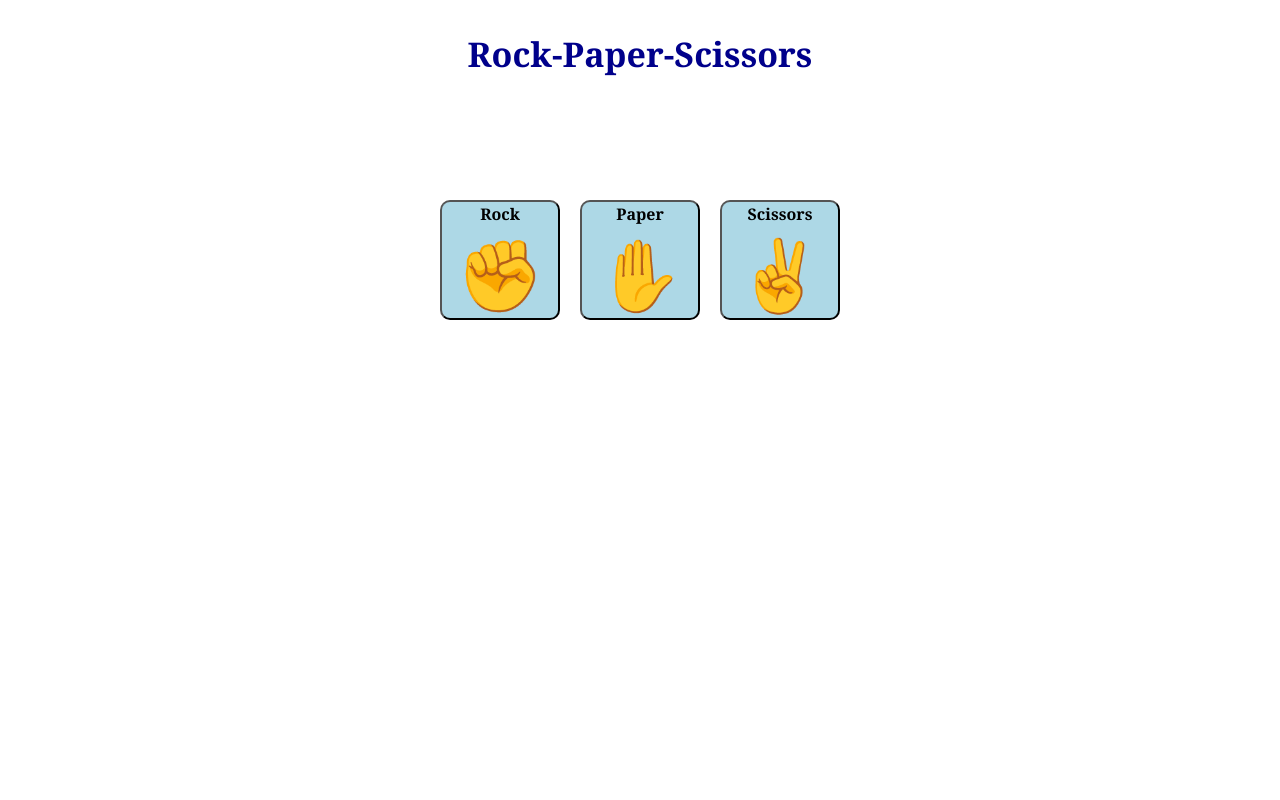
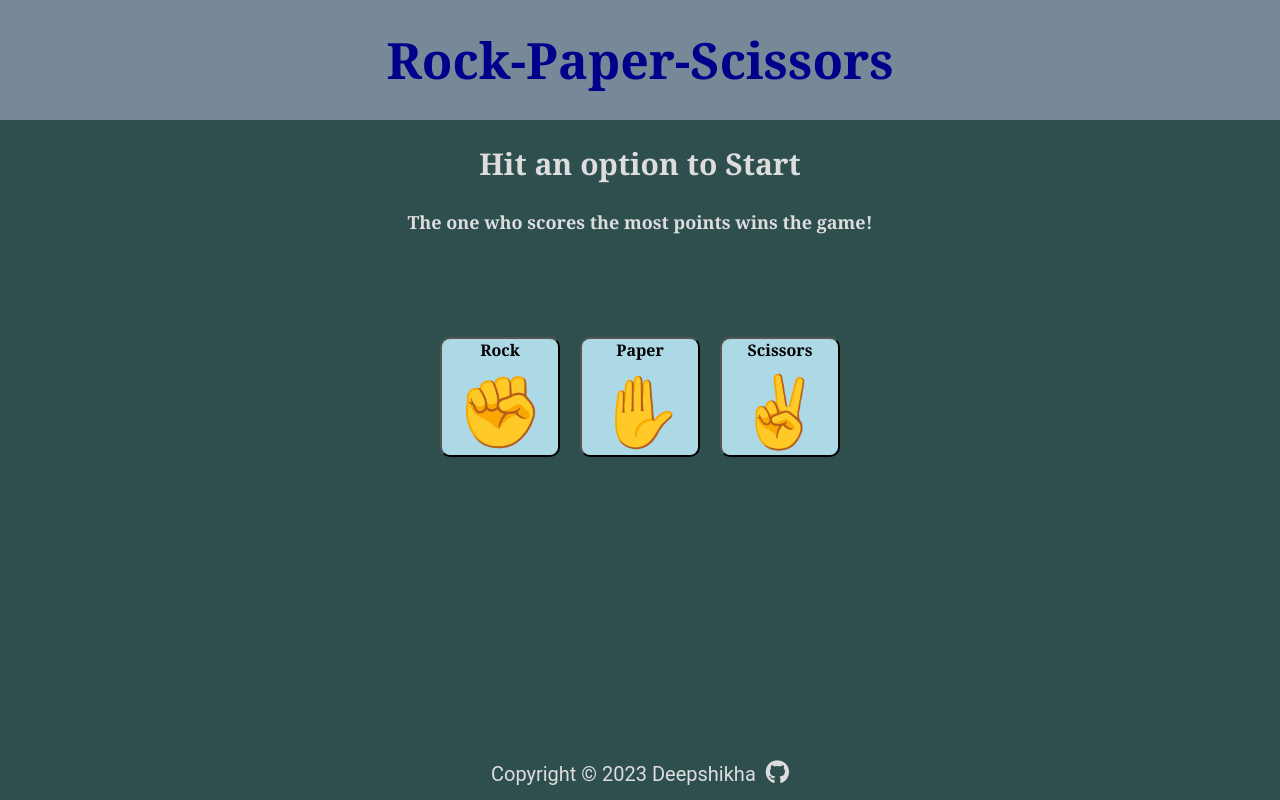
Before and after one commit to deepshikha2511/Rock-Paper-Scissors, a website: page index.html in a window 1280 px wide. Drawn offline with Linux system fonts and the light colour scheme.

Commit message:
added css

```diff
--- a/index.html
+++ b/index.html
@@ -3,8 +3,10 @@
 <head>
     <meta charset="utf-8" />
     <meta name = "viewport" content="width=device-width", initial-scale = "1.0" />
+    <link rel="stylesheet" href="https://cdnjs.cloudflare.com/ajax/libs/font-awesome/6.0.0-beta3/css/all.min.css">
     <title>Rock-Paper-Scissors</title>
     <link rel = "stylesheet" href = "style.css"/>
+    <link rel =  "shortcut icon" href= "favicon.ico"/>
 </head>
 <body>
     <header>
@@ -13,12 +15,10 @@
     </header>
 
     <main class = "main">
-        <!-- <div class ="scoreboard">
-
-        </div> -->
+        <div class="scoreboard">
+            <h2 class="score-info" id="scoreInfo">Hit an option to Start</h2>
+            <h3 class="score-message" id="scoreMessage">The one who scores the most points wins the game!</h3>
         <div id="results" class="result"></div>
-
-
 
         <div class = "button">
             <button id="Rock" class="button-sq">Rock
@@ -31,6 +31,19 @@
                 <div class="sign">✌</div>
             </button>
         </div>
+
+<footer class="footer">
+    <p>
+      Copyright ©
+      <script>
+        document.write(new Date().getFullYear())
+      </script>
+      Deepshikha
+    </p>
+    <a href="https://github.com/deepshikha2511">
+      <i class="fab fa-github"></i
+    ></a>
+  </footer>
 </main>
 
   <script src="RockPaperScissors.js"></script>
--- a/style.css
+++ b/style.css
@@ -24,7 +24,7 @@
   }
 
   .title{
-    font-size: 34px;
+    font-size: 50px;
     font-family:Cambria, Cochin, Georgia, Times, 'Times New Roman', serif;
     color : darkblue;
   }
@@ -45,13 +45,28 @@
   }
 
 
-
-
-
 .header{
     display : flex;
     justify-content: center;
+    background-color: lightslategray;
+    padding: 20px 0px;
 }
+
+*, *::before, *::after {
+    box-sizing: border-box;
+    padding: 0;
+    margin: 0;
+}
+
+
+body {
+    background-color: darkslategray;
+    color: var(--primary-light);
+    font-family: 'Roboto', sans-serif;
+    line-height: 1.6;
+    /* footer support */
+    margin-bottom: 100px;
+  }
 
 
 .result{
@@ -59,8 +74,57 @@
     align-items: center;
     justify-content: center;
     font-family: Cambria, Cochin, Georgia, Times, 'Times New Roman', serif;
-    font-size:large;
+    font-size:20px;
     font-weight: bold;
+    color : darkmagenta;
     margin-top: 50px;
     margin-bottom: 50px;
 }
+
+.score-info{
+    display: flex;
+    align-items: center;
+    justify-content: center;
+    font-family: Cambria, Cochin, Georgia, Times, 'Times New Roman', serif;
+    font-size: 30px;
+    font-weight: bold;
+    margin-top: 20px;
+    margin-bottom: 20px;
+}
+
+.score-message{
+    display: flex;
+    align-items: center;
+    justify-content: center;
+    font-family: Cambria, Cochin, Georgia, Times, 'Times New Roman', serif;
+    font-size:large;
+    font-weight: bold;
+    margin-top: 20px;
+    margin-bottom: 20px;
+}
+
+
+.footer {
+    position: absolute;
+    bottom: 0;
+    left: 0;
+    display: flex;
+    align-items: center;
+    justify-content: center;
+    gap: 10px;
+    width: 100%;
+    padding: 10px;
+    color: var(--primary-light);
+    font-size: 20px;
+    background-color:darkslategrey;
+  }
+
+  .fa-github {
+    color: var(--primary-light);
+    font-size: 24px;
+    transition: transform 0.3s ease-in-out;
+  }
+
+  .fa-github:hover {
+    transform: rotate(360deg) scale(1.2);
+  }
```
Also changed, not shown: favicon.ico (added). Lines whose indentation alone changed are shown as unchanged.
